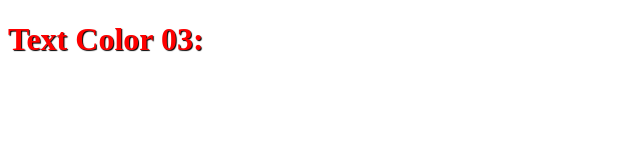
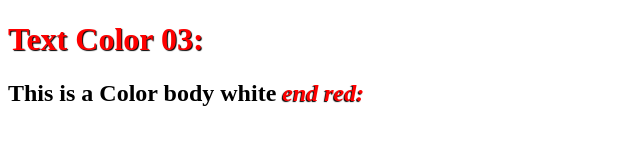
Before and after one commit to edskate/Cria--o-Programa-Pyhton, a plain HTML site: page index03.html in a window 1280 px wide. Shown: the whole page, without its empty margins (0-640 px from the left). Drawn offline with Linux system fonts and the light colour scheme.

Commit message:
atualizado

```diff
--- a/index03.html
+++ b/index03.html
@@ -9,9 +9,14 @@
             color: red;
             text-shadow: 1px 1px 1px #000;
         }
+        i{
+            color: red;
+            text-shadow: -1px 1px 1px #000;
+        }
     </style>
 </head>
 <body>
     <h1>Text Color 03:</h1>
+    <h2>This is a Color body white <i>end red:</i></h2>
 </body>
 </html>
```
